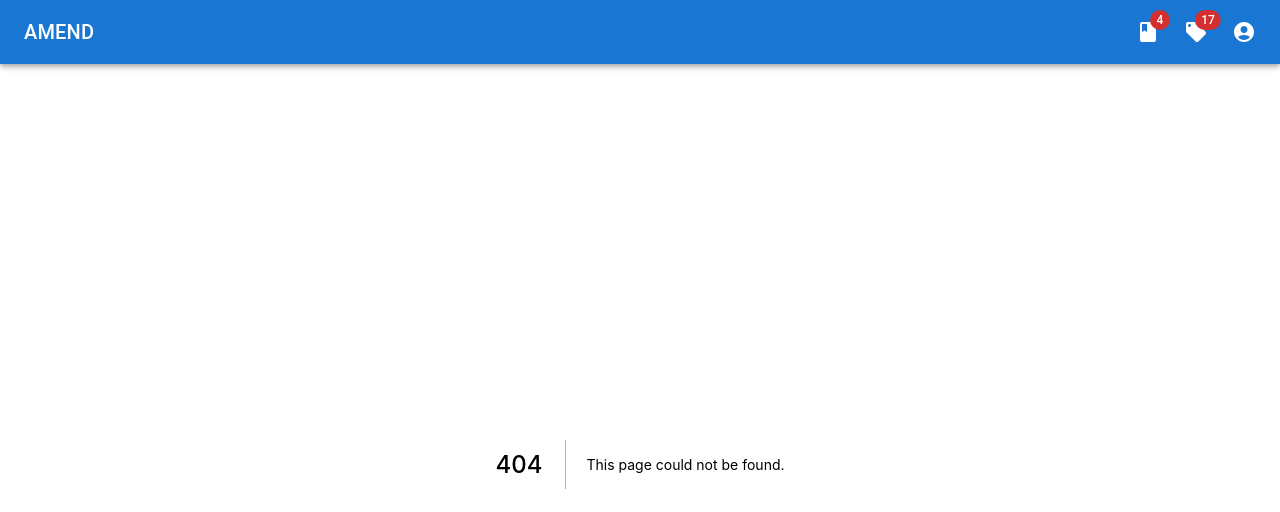
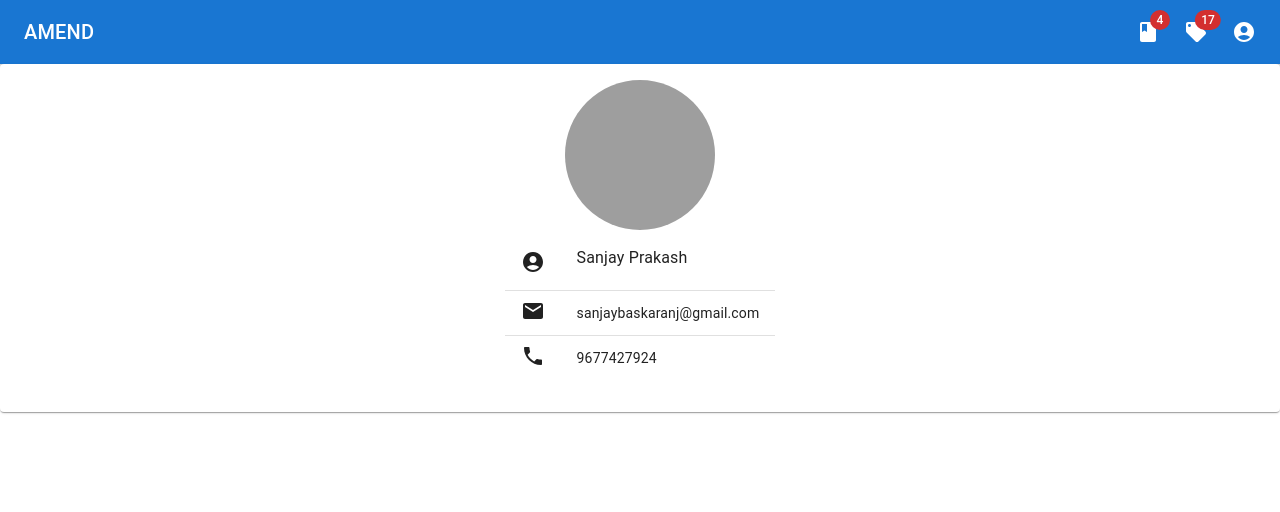
Before and after one commit to SanjayBaskaran/AMEND-Virtual-Service-System, a Next.js app in the folder amend/: page /dashboard/profile in a window 1280 px wide. Before the commit this address had no page. Shown: the top 512 px of the page. Built offline with nearby package versions, Linux system fonts and the light colour scheme; grey boxes are pictures that could not be loaded.

Commit message:
Profile Page dummy template

```diff
--- a/amend/package.json
+++ b/amend/package.json
@@ -30,6 +30,7 @@
     "react-otp-input": "^2.4.0",
     "react-router-dom": "^6.3.0",
     "react-scripts": "^5.0.1",
+    "react-user-profile": "^1.0.3",
     "styled-components": "^5.3.5"
   },
   "devDependencies": {
--- /dev/null
+++ b/amend/pages/dashboard/profile.js
@@ -0,0 +1,67 @@
+import * as React from "react";
+import Box from "@mui/material/Box";
+import Card from "@mui/material/Card";
+import CardActions from "@mui/material/CardActions";
+import CardContent from "@mui/material/CardContent";
+import Button from "@mui/material/Button";
+import Typography from "@mui/material/Typography";
+import Divider from "@mui/material/Divider";
+import LocalPhoneIcon from "@mui/icons-material/LocalPhone";
+import AccountCircleIcon from '@mui/icons-material/AccountCircle';
+import {
+  Avatar,
+  Grid,
+  List,
+  ListItem,
+  ListItemAvatar,
+  Stack,
+} from "@mui/material";
+import EmailIcon from "@mui/icons-material/Email";
+export default function BasicCard() {
+  return (
+    <Card sx={{ minWidth: 275 }}>
+      <CardContent>
+        <Grid container spacing={0} direction="column" alignItems="center">
+          <Grid item>
+            <Avatar
+              alt="Remy Sharp"
+              src="/static/images/avatar/1.jpg"
+              sx={{ width: 150, height: 150 }}
+            />
+          </Grid>
+
+          <Grid item>
+            <List
+              sx={{ width: "100%", maxWidth: 360, bgcolor: "background.paper" }}
+            >
+              <ListItem>
+              <ListItemAvatar>
+                  <AccountCircleIcon/>
+                </ListItemAvatar>
+                <Typography sx={{ mb: 1.5 }} color="text.primary">
+                  {"Sanjay Prakash"}
+                </Typography>
+              </ListItem>
+              <Divider/>
+              <ListItem>
+                <ListItemAvatar>
+                  <EmailIcon />
+                </ListItemAvatar>
+                <Typography variant="body2">
+                  {"sanjaybaskaranj@gmail.com"}
+                </Typography>
+              </ListItem>
+              <Divider />
+              <ListItem>
+                <ListItemAvatar>
+                  <LocalPhoneIcon />
+                </ListItemAvatar>
+                <Typography variant="body2">{"9677427924"}</Typography>
+              </ListItem>
+            </List>
+          </Grid>
+        </Grid>
+      </CardContent>
+    </Card>
+  );
+}
```
Also changed, not shown: 1 other file (tests, documents, lock files or other folders).
